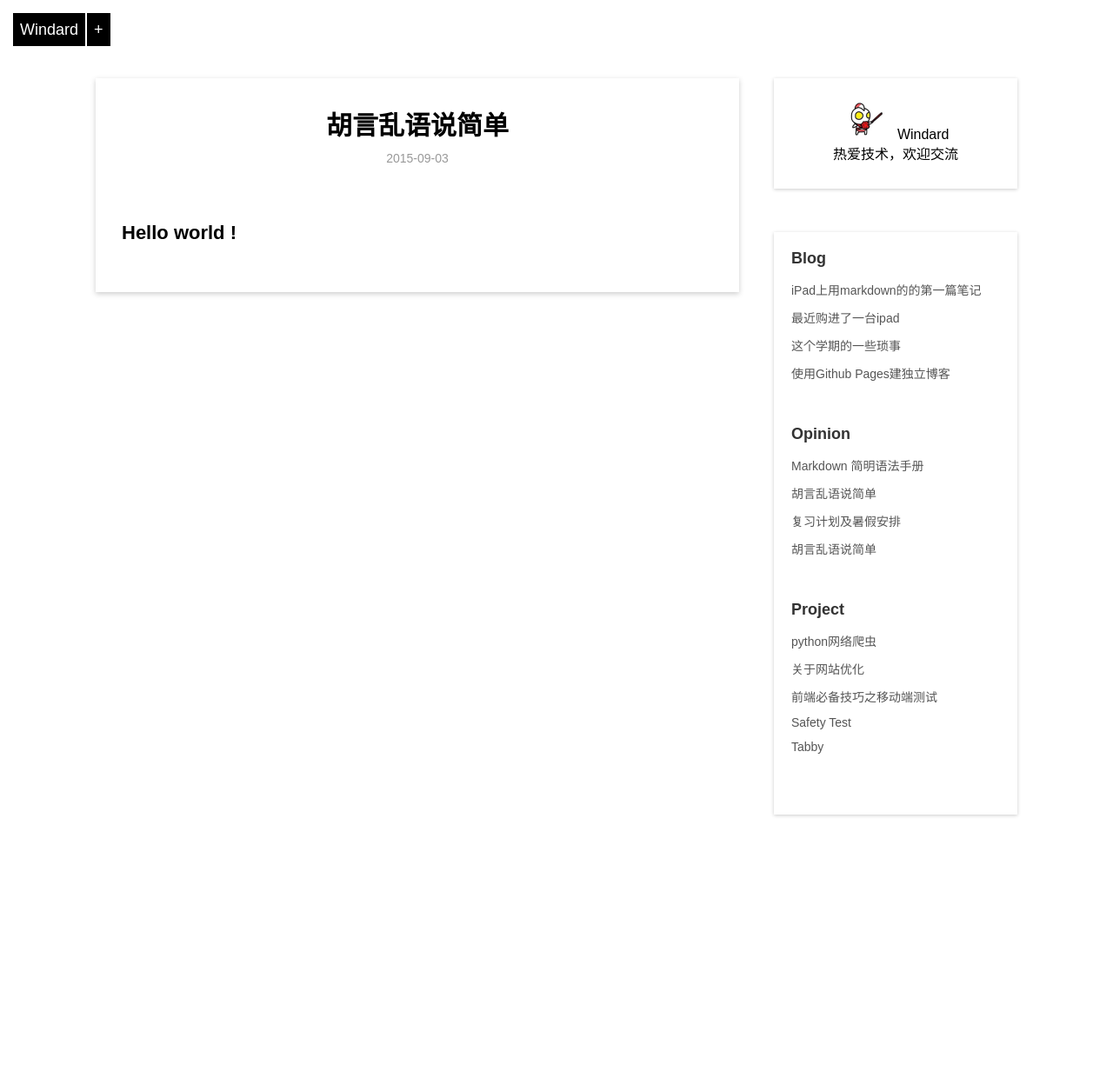
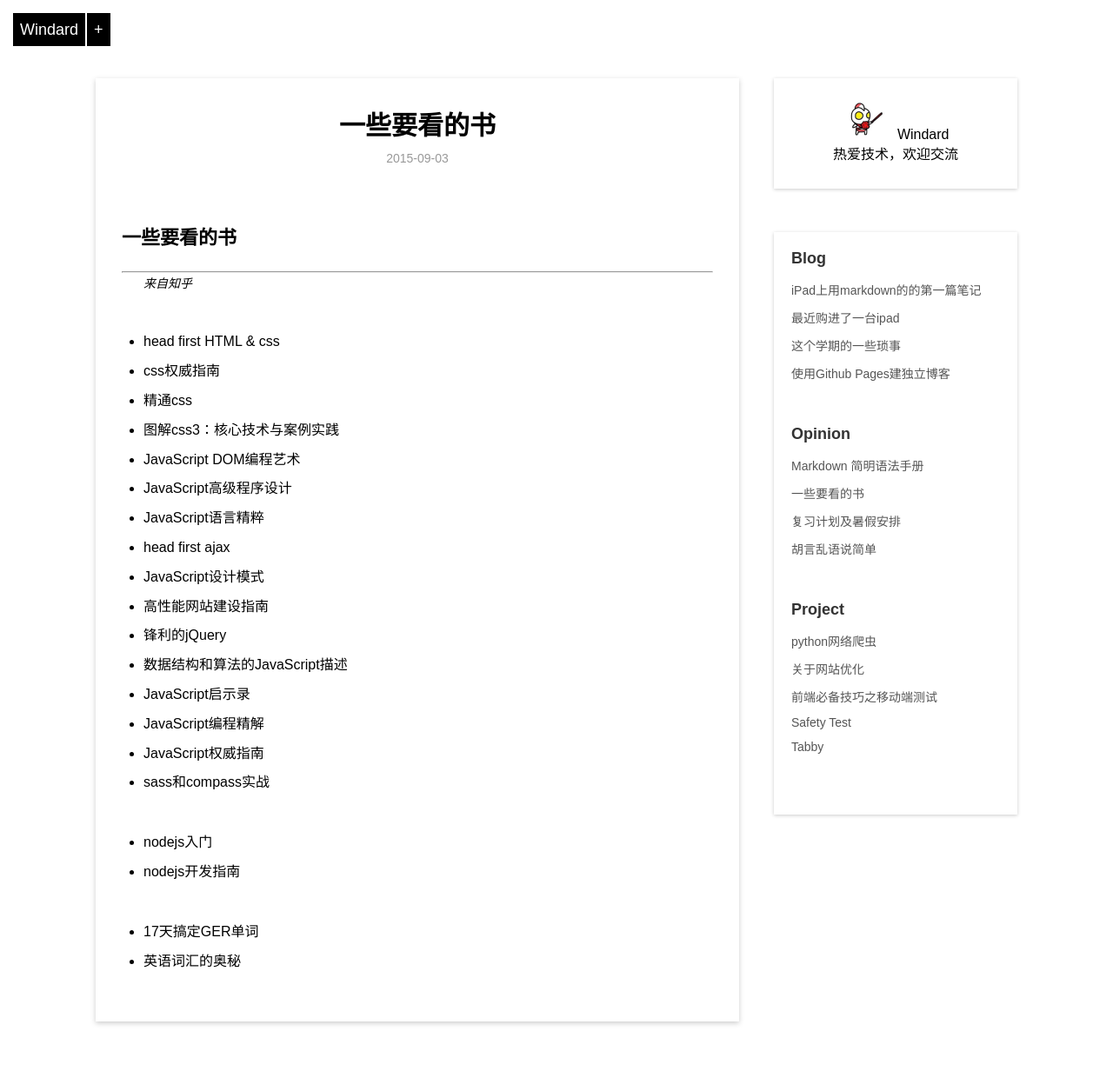
Before and after one commit to windard/windard.com, a Jekyll site: the page built from _posts/opinion/2015-9-3-need-to-read.md, in a window 1280 px wide. Shown: the whole page at 87% size. Built offline with Jekyll 4.4.1, drawn with Linux system fonts in a browser that asks for light colours; Markdown is read by kramdown in place of the engine named in the settings; before the commit the page ends 987 px from its top, so only the background shows below that.

Commit message:
add need-to-read

```diff
--- a/_posts/opinion/2015-9-3-need-to-read.md
+++ b/_posts/opinion/2015-9-3-need-to-read.md
@@ -1,9 +1,35 @@
 ---
 layout: post
-title: 胡言乱语说简单
-description: 胡言乱语而已，看看就好。
+title: 一些要看的书
+description: 书要一本一本的看，代码要一行一行的写，路要一步一步的走。
 category: opinion
 ---
 
 
-## Hello world  !
+## 一些要看的书
+
+***
+>来自知乎
+
+* head first HTML & css
+* css权威指南
+* 精通css
+* 图解css3：核心技术与案例实践
+* JavaScript  DOM编程艺术
+* JavaScript高级程序设计
+* JavaScript语言精粹
+* head first ajax
+* JavaScript设计模式
+* 高性能网站建设指南
+* 锋利的jQuery
+* 数据结构和算法的JavaScript描述
+* JavaScript启示录
+* JavaScript编程精解
+* JavaScript权威指南
+* sass和compass实战
+
+* nodejs入门
+* nodejs开发指南
+
+* 17天搞定GER单词
+* 英语词汇的奥秘
```
